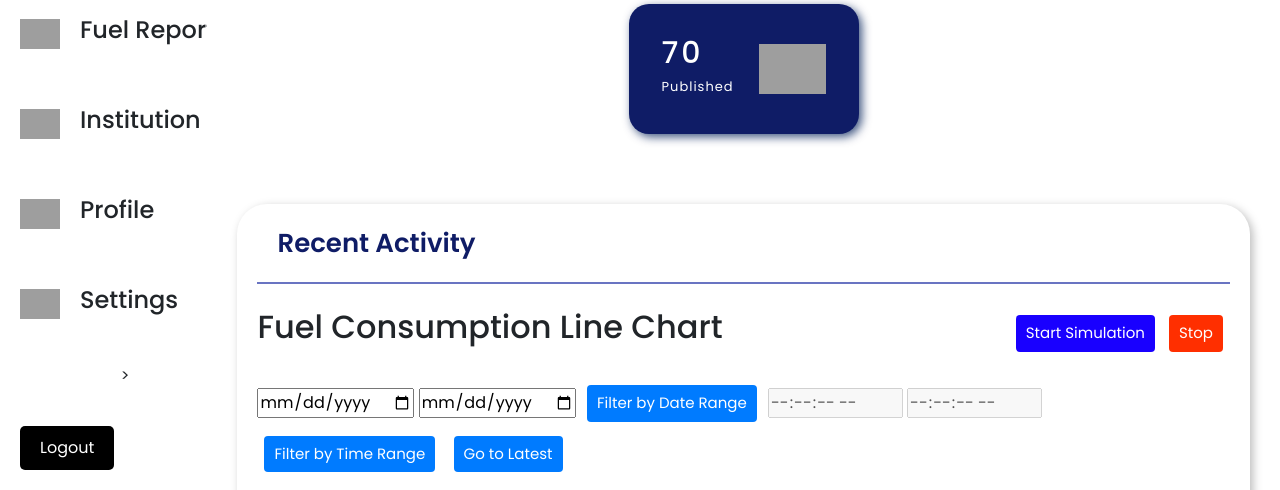
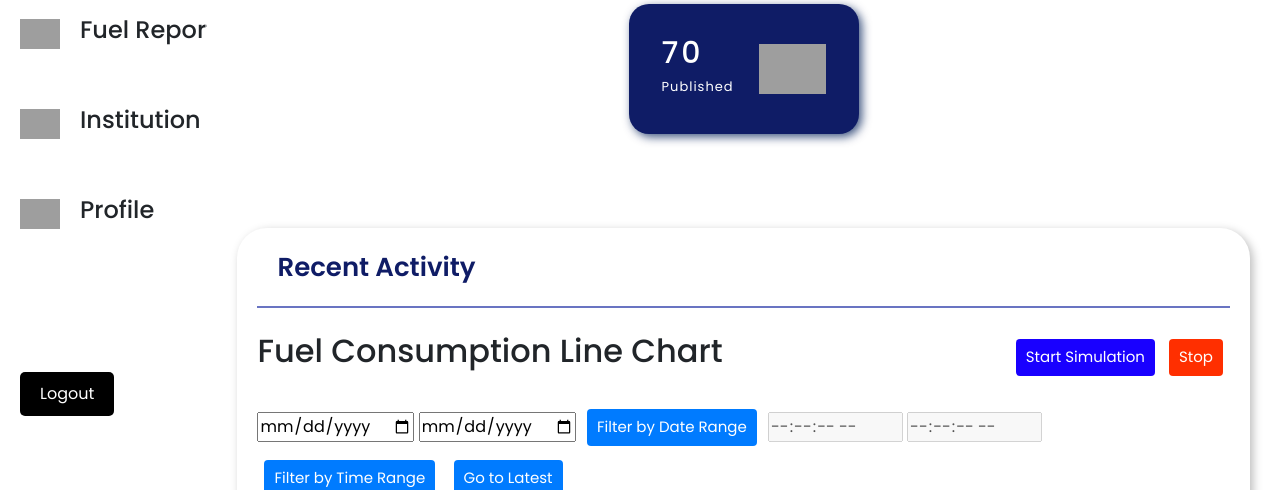
Before and after one commit to snehanaik111/azure_db, a Flask app: page /search in a window 1280 px wide. Shown: the part 286-776 px from the top of the page. Run offline with Flask 3, Linux system fonts and the light colour scheme; some libraries are stand-ins or nearby versions; grey boxes are pictures that could not be loaded.

Commit message:
Update dashboard.html setting html

```diff
--- a/templates/dashboard.html
+++ b/templates/dashboard.html
@@ -82,15 +82,16 @@
                         alt="blog">
                     <h4> Profile</h4>
                 </div>
+                <div class="nav-option option6">
+                  {% if user_role == 1 %}
+                  <a href="{{ url_for('settings') }}" class="settings-link">
+                    <img src="https://media.geeksforgeeks.org/wp-content/uploads/20221210183320/4.png" class="nav-img" alt="settings">
+                    <h4>Settings</h4>
+                  </a>
+                  {% endif %}
+                </div>
 
-                <div class="nav-option option6">
-                    <img src=
-"https://media.geeksforgeeks.org/wp-content/uploads/20221210183320/4.png"
-                        class="nav-img"
-                        alt="settings">
-                    <h4> Settings</h4>
-                </div>
->
+
 
 
         <div class="nav-option logout">
@@ -164,6 +165,11 @@
           startAutoRefresh();
       });
   </script>
+  <br>
+
+
+</script>
+
     <div class="report-container">
       <div class="report-header">
         <h1 class="recent-Articles">Recent Activity</h1>
```
